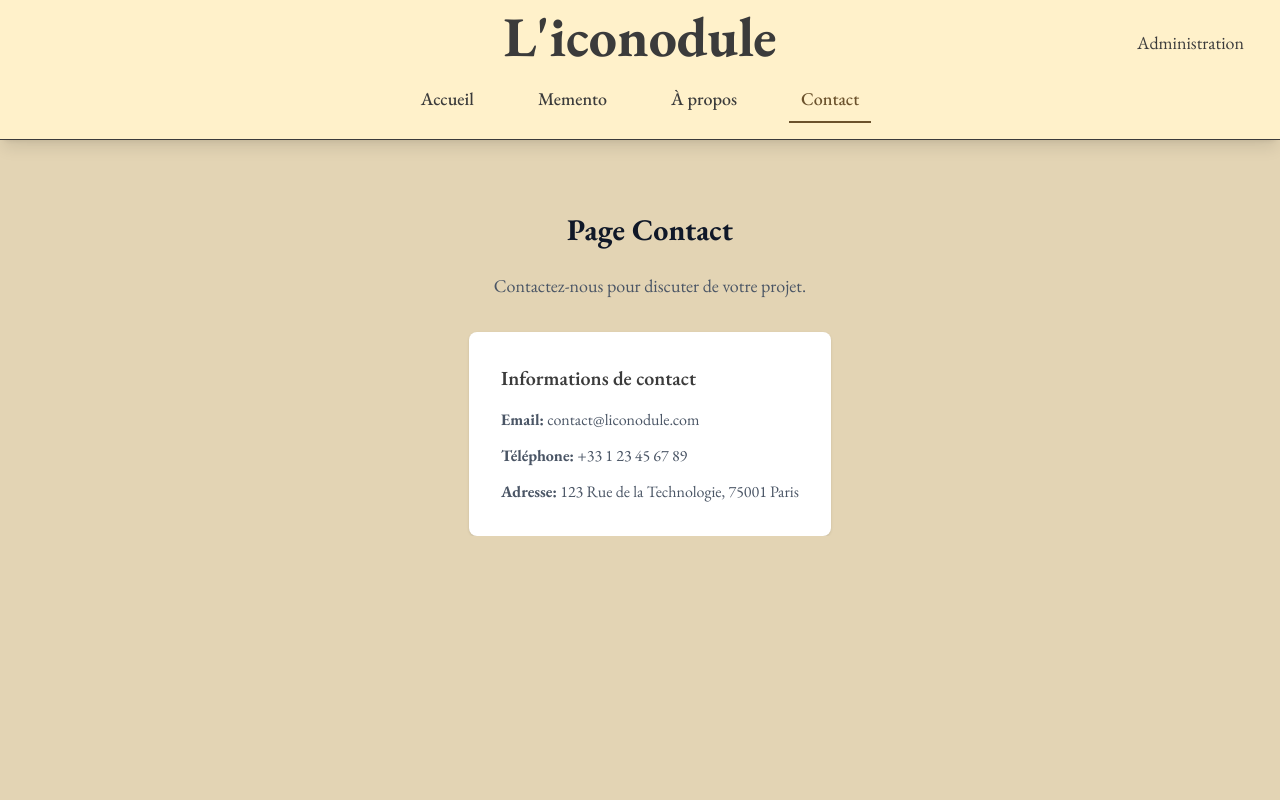
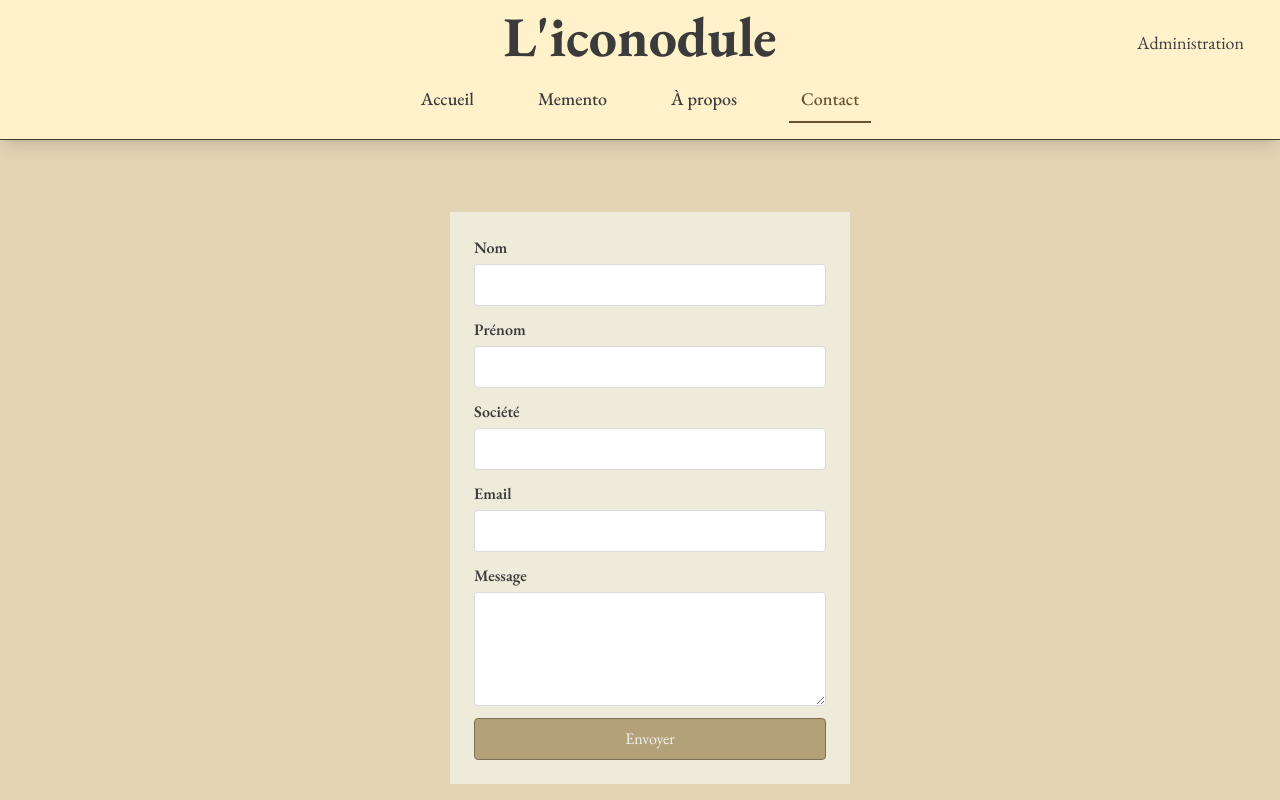
Before and after one commit to vincent-devFullStack/lul-website, a Next.js app: page /contact in a window 1280 px wide. Shown: the top 800 px of the page. Built offline with nearby package versions, Linux system fonts and the light colour scheme; no server answers.

Commit message:
Création page contact + Modification thème

```diff
--- a/src/app/(with-nav)/about/page.js
+++ b/src/app/(with-nav)/about/page.js
@@ -83,9 +83,10 @@ Nemo enim ipsam voluptatem quia voluptas sit aspernatur aut odit aut fugit, sed
     <div className="about-container">
       <div className="about-content about-left" ref={leftPageRef}>
         <div className="page-content">
-          <h1 className="book-title">À propos de moi</h1>
+          <h1 className="book-title" id="about-title">
+            À propos de moi
+          </h1>
 
-          {/* Placeholder d'image */}
           <div className="image-placeholder">
             <div className="placeholder-content">[Image à venir]</div>
           </div>
--- /dev/null
+++ b/src/app/(with-nav)/add-room/page.js
@@ -0,0 +1,13 @@
+import React from 'react'
+import { useAuth } from "@/context/AuthContext";
+import "../../../styles/pages/add-room.css";
+
+const AddRoom = () => {
+  return (
+    <div className="add-room-container">
+        <h1>Ajouter une salle</h1>
+    </div>
+  )
+}
+
+export default AddRoom
--- a/src/app/(with-nav)/contact/page.js
+++ b/src/app/(with-nav)/contact/page.js
@@ -1,24 +1,32 @@
+import "../../../styles/pages/contact.css";
+
 export default function Contact() {
   return (
     <>
-      <h1 className="text-3xl font-bold text-gray-900 mb-6">Page Contact</h1>
-      <p className="text-lg text-gray-600 mb-8">
-        Contactez-nous pour discuter de votre projet.
-      </p>
-
-      <div className="bg-white rounded-lg shadow-sm p-8">
-        <h2 className="text-xl font-semibold mb-4">Informations de contact</h2>
-        <div className="space-y-3">
-          <p className="text-gray-600">
-            <strong>Email:</strong> contact@liconodule.com
-          </p>
-          <p className="text-gray-600">
-            <strong>Téléphone:</strong> +33 1 23 45 67 89
-          </p>
-          <p className="text-gray-600">
-            <strong>Adresse:</strong> 123 Rue de la Technologie, 75001 Paris
-          </p>
-        </div>
+      <div className="contact-container">
+        <form className="contact-form">
+          <div className="contact-form-item">
+            <label htmlFor="name">Nom</label>
+            <input type="text" id="name" name="name" />
+          </div>
+          <div className="contact-form-item">
+            <label htmlFor="name">Prénom</label>
+            <input type="text" id="name" name="name" />
+          </div>
+          <div className="contact-form-item">
+            <label htmlFor="name">Société</label>
+            <input type="text" id="name" name="name" />
+          </div>
+          <div className="contact-form-item">
+            <label htmlFor="email">Email</label>
+            <input type="email" id="email" name="email" />
+          </div>
+          <div className="contact-form-item">
+            <label htmlFor="message">Message</label>
+            <textarea id="message" name="message" rows="4"></textarea>
+          </div>
+          <button type="submit">Envoyer</button>
+        </form>
       </div>
     </>
   );
--- /dev/null
+++ b/src/styles/pages/add-room.css
@@ -0,0 +1,71 @@
+.add-room-container {
+    display: flex;
+    gap: 24px;
+    flex-direction: column;
+    align-items: center;
+    background-color: var(--login-background);
+    justify-content: space-between;
+    height: auto; /* Donne une hauteur minimale pour que justify-content fonctionne */
+    width: 400px;
+    margin: 0 auto; /* Centre horizontalement */
+    padding: 24px; /*Ajoute un peu d'espace intérieur */
+  }
+
+    .add-room-form {
+      display: flex;
+      flex-direction: column;
+      width: 100%;
+    }
+
+  .add-room-links {
+    display: flex;
+    align-self: flex-start;
+    display: flex;
+    flex-direction: column;
+    gap: 5px;
+    text-decoration: underline;
+  }
+
+.add-room-form-item {
+    display: flex;
+    flex-direction: column;
+    margin-bottom: 12px;
+    width: 100%;
+  }
+
+  .add-room-form-item input {
+    background-color: var(--login-form-input-background);
+    border: 1.5px solid var(--login-form-input-border);
+    border-radius: 4px;
+    padding: 8px;
+    color: #6A6A6A;
+  }
+
+  .add-room-form-item input:focus {
+    outline: none;
+    border: 1.5px solid var(--brown);
+  }
+
+  .add-room-form-item label {
+    font-size: 1rem;
+    font-weight: 600;
+    margin-bottom: 4px;
+  }
+
+  .add-room-form button {
+    background-color: var(--brown);
+    border: 1.5px solid var(--login-form-button-border);
+    border-radius: 4px;
+    padding: 8px;
+    color: var(--login-form-button-text-color);
+    cursor: pointer;
+  }
+
+  .add-room-form button:hover {
+    background-color: #ae9b79;
+    transition: background-color 0.1s ease-in-out;
+  }
+
+  .add-room-form button:active {
+    background-color: #9D8E6C;
+  }
--- /dev/null
+++ b/src/styles/pages/contact.css
@@ -0,0 +1,64 @@
+.contact-container {
+    display: flex;
+    gap: 24px;
+    flex-direction: column;
+    align-items: center;
+    background-color: var(--login-background);
+    justify-content: space-between;
+    height: auto; /* Donne une hauteur minimale pour que justify-content fonctionne */
+    width: 400px;
+    margin: 0 auto; /* Centre horizontalement */
+    padding: 24px; /*Ajoute un peu d'espace intérieur */
+  }
+
+.contact-form {
+    display: flex;
+    flex-direction: column;
+    width: 100%;
+}
+
+.contact-form-item {
+    display: flex;
+    flex-direction: column;
+    margin-bottom: 12px;
+    width: 100%;
+  }
+
+  .contact-form-item input, textarea {
+    background-color: var(--login-form-input-background);
+    border: 1.5px solid var(--login-form-input-border);
+    border-radius: 4px;
+    padding: 8px;
+    color: #6A6A6A;
+  }
+
+  .contact-form-item input:focus, textarea:focus {
+    outline: none;
+    border: 1.5px solid var(--brown);
+  }
+
+  .contact-form-item label {
+    font-size: 1rem;
+    font-weight: 600;
+    margin-bottom: 4px;
+  }
+
+
+
+  .contact-form button {
+    background-color: var(--brown);
+    border: 1.5px solid var(--login-form-button-border);
+    border-radius: 4px;
+    padding: 8px;
+    color: var(--login-form-button-text-color);
+    cursor: pointer;
+  }
+
+  .contact-form button:hover {
+    background-color: #ae9b79;
+    transition: background-color 0.1s ease-in-out;
+  }
+
+  .contact-form button:active {
+    background-color: #9D8E6C;
+  }
```
Also changed, not shown: 1 other file (tests, documents, lock files or other folders).
